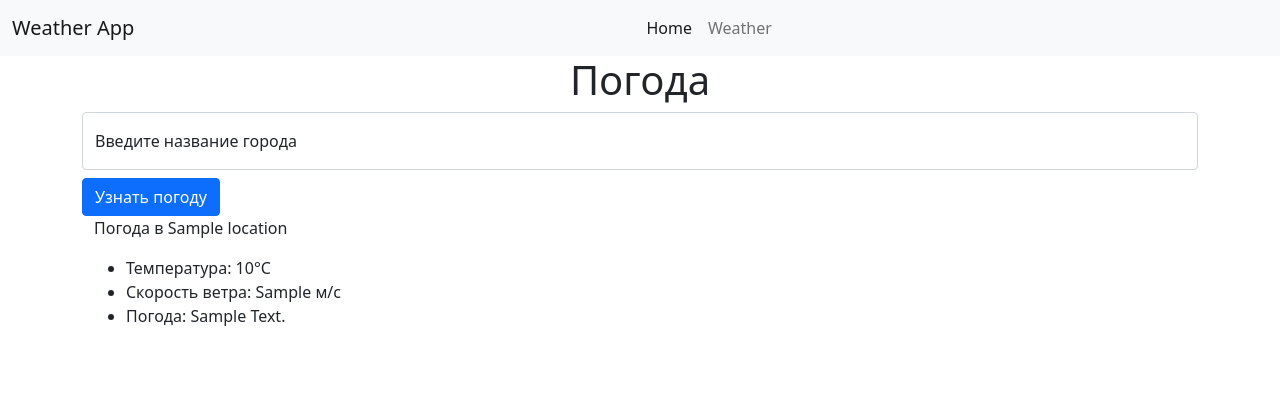
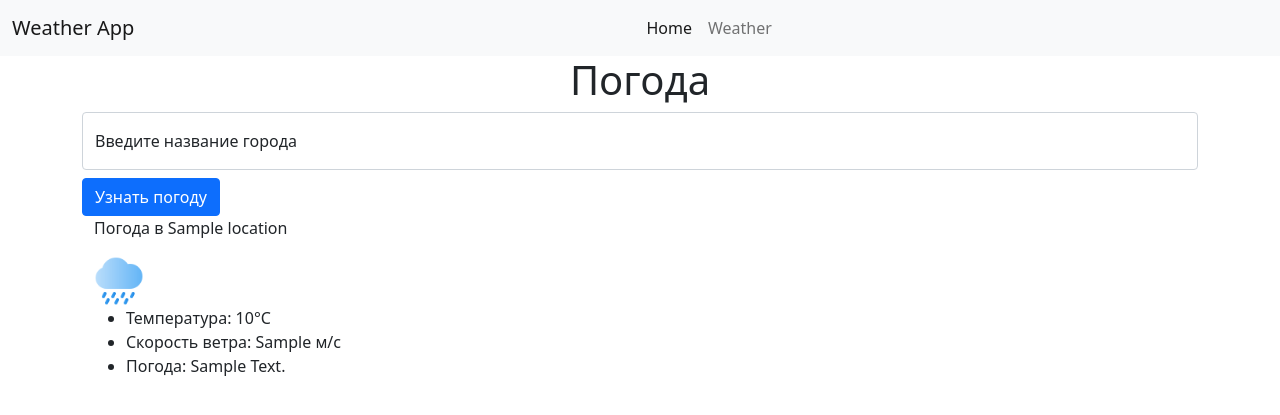
Before and after one commit to sariya23/weather_app, a FastAPI app: template src/templates/weather.html in a window 1280 px wide. Shown: the top 415 px of the page. Run offline with FastAPI, Linux system fonts and the light colour scheme; the template is opened without the code that fills it: most values are stand-ins (such as "Sample title", 1, 10 or a date in 2020).

Commit message:
add test image

```diff
--- a/src/templates/weather.html
+++ b/src/templates/weather.html
@@ -13,7 +13,9 @@
     </form>
     <div class="container">
         {% if result %}
+        <div class="div"></div>
         <p>Погода в {{ result.location }}</p>
+        <img src="{{ url_for('static', path='/images/rain.png')}}" alt="" width="50" height="50">
         <ul>
             <li>
                 Температура: {{ result.temperature }}°C
```
Also changed, not shown: src/static/images/rain.png (added).
